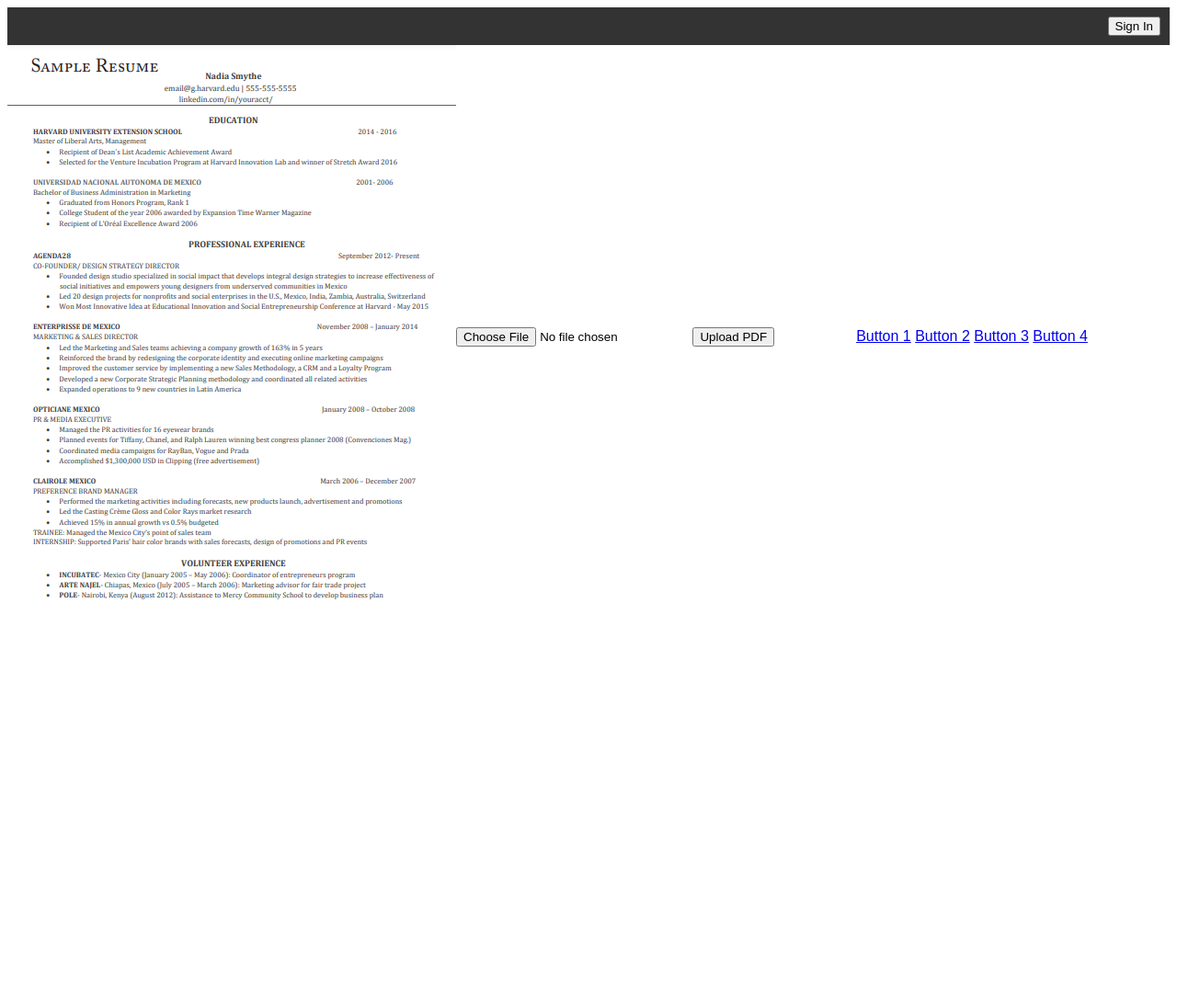
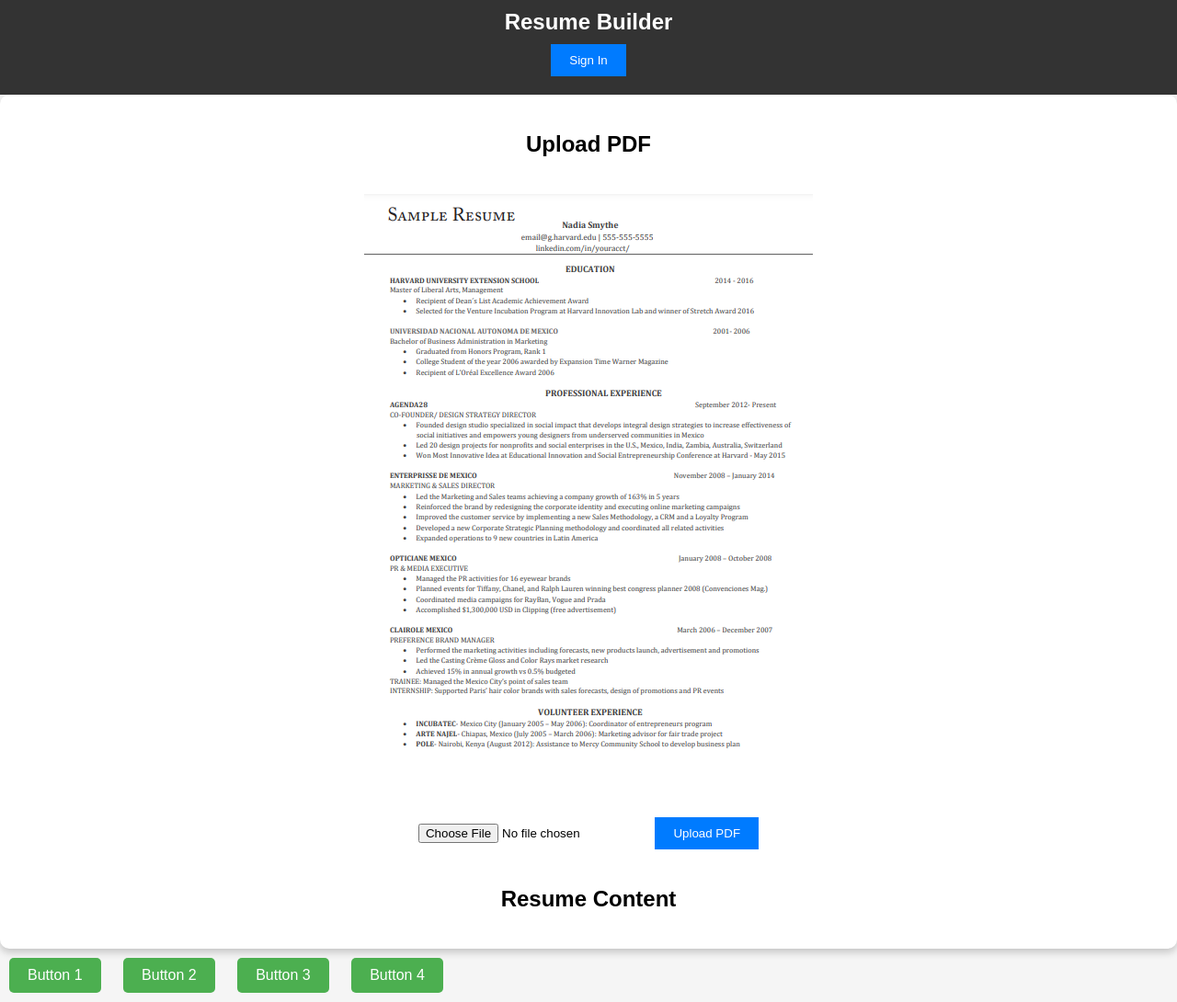
Before and after one commit to AadityaSrinivasan/ResumeBuilder, a Flask app: page / in a window 1280 px wide. Shown: the whole page at 92% size. Before the commit the page ends 652 px from the top, so only its background shows below. Run offline with Flask 3, Linux system fonts and the light colour scheme.

Commit message:
css addin

```diff
--- a/static/styles.css
+++ b/static/styles.css
@@ -1,39 +1,76 @@
 /* styles.css */
 
-/* Add your CSS styles here */
+/* Global Styles */
 body {
     font-family: Arial, sans-serif;
+    background-color: #f5f5f5;
+    margin: 0;
+    padding: 0;
 }
 
+/* Navbar Styles */
 .navbar {
     background-color: #333;
     color: #fff;
     padding: 10px;
-    text-align: right;
+    text-align: center; /* Center-align the title and button */
 }
 
+.page-title {
+    font-size: 24px;
+    margin: 0;
+}
+
+#signin-button {
+    background-color: #007bff;
+    color: #fff;
+    border: none;
+    padding: 10px 20px;
+    margin: 10px;
+    cursor: pointer;
+}
+
+/* Main Content Styles */
 .main-content {
     display: flex;
-    align-items: center;
+    flex-direction: column; /* Stack content vertically on small screens */
+    align-items: left;
+    text-align: center;
+    padding: 20px;
+    background-color: #fff;
+    border-radius: 10px;
+    box-shadow: 0 4px 8px rgba(0, 0, 0, 0.2);
 }
 
 .main-image {
-    max-width: 50%;
+    max-width: 100%; /* Make the image responsive */
     height: auto;
+    margin: 20px 0;
 }
 
-.button-container {
-    flex: 1;
-    text-align: center;
+.upload-button {
+    background-color: #007bff;
+    color: #fff;
+    border: none;
+    padding: 10px 20px;
+    margin: 20px 0;
+    cursor: pointer;
 }
 
-.button {
+/* Custom Button Styles */
+.custom-button {
+    background-color: #4CAF50;
+    color: #fff;
+    border: none;
     padding: 10px 20px;
-    background-color: #007bff;
-    color: #fff;
-    text-decoration: none;
     margin: 10px;
     display: inline-block;
+    text-decoration: none;
+    border-radius: 5px;
+    cursor: pointer;
+    transition: background-color 0.3s ease;
 }
 
-/* Add any additional styles you need */
+.custom-button:hover {
+    background-color: #45a049;
+}
--- a/templates/index.html
+++ b/templates/index.html
@@ -1,30 +1,37 @@
 <!DOCTYPE html>
 <html lang="en">
-<head >
+<head>
     <meta charset="UTF-8">
     <meta name="viewport" content="width=device-width, initial-scale=1.0">
-    <title>Your Website</title>
+    <title>Resume Builder</title>
     <link rel="stylesheet" type="text/css" href="{{ url_for('static', filename='styles.css') }}">
 </head>
 <body>
     <div class="navbar">
-        <button id="signin-button">
-            <!-- Add a link here: <a href="your-signin-page.html">Sign In</a> -->
-            Sign In
-        </button>
+        <h1 class="page-title">Resume Builder</h1>
+        <button id="signin-button">Sign In</button>
     </div>
     <div class="main-content">
-        <img src="{{ url_for('static', filename='resumeSS.png') }}" alt="Main Image" class="main-image">
-        <form action="/" method="POST" enctype="multipart/form-data">
-            <input type="file" name="pdf_file">
-            <input type="submit" value="Upload PDF">
-        </form>
-        <div class="button-container">
-            <a href="#">Button 1</a>
-            <a href="#">Button 2</a>
-            <a href="#">Button 3</a>
-            <a href="#">Button 4</a>
+        <div class="left-column">
+            <h2>Upload PDF</h2>
+            <img src="{{ url_for('static', filename='resumeSS.png') }}" alt="Main Image" class="main-image">
+            <form action="/" method="POST" enctype="multipart/form-data">
+                <input type="file" name="pdf_file">
+                <input type="submit" value="Upload PDF" class="upload-button">
+            </form>
         </div>
+        <div class="right-column">
+            <h2>Resume Content</h2>
+            <div id="resume-content">
+                <!-- Resume content will be displayed here -->
+            </div>
+        </div>
+    </div>
+    <div class="button-container">
+        <a href="#" class="custom-button">Button 1</a>
+        <a href="#" class="custom-button">Button 2</a>
+        <a href="#" class="custom-button">Button 3</a>
+        <a href="#" class="custom-button">Button 4</a>
     </div>
 </body>
 </html>
--- a/view.py
+++ b/view.py
@@ -1,6 +1,4 @@
 from flask import Blueprint, render_template, request
-from flask_wtf import FlaskForm
-from wtforms import FileField, SubmitField
 from readRes import read
 view = Blueprint(__name__,"view")
 
```
